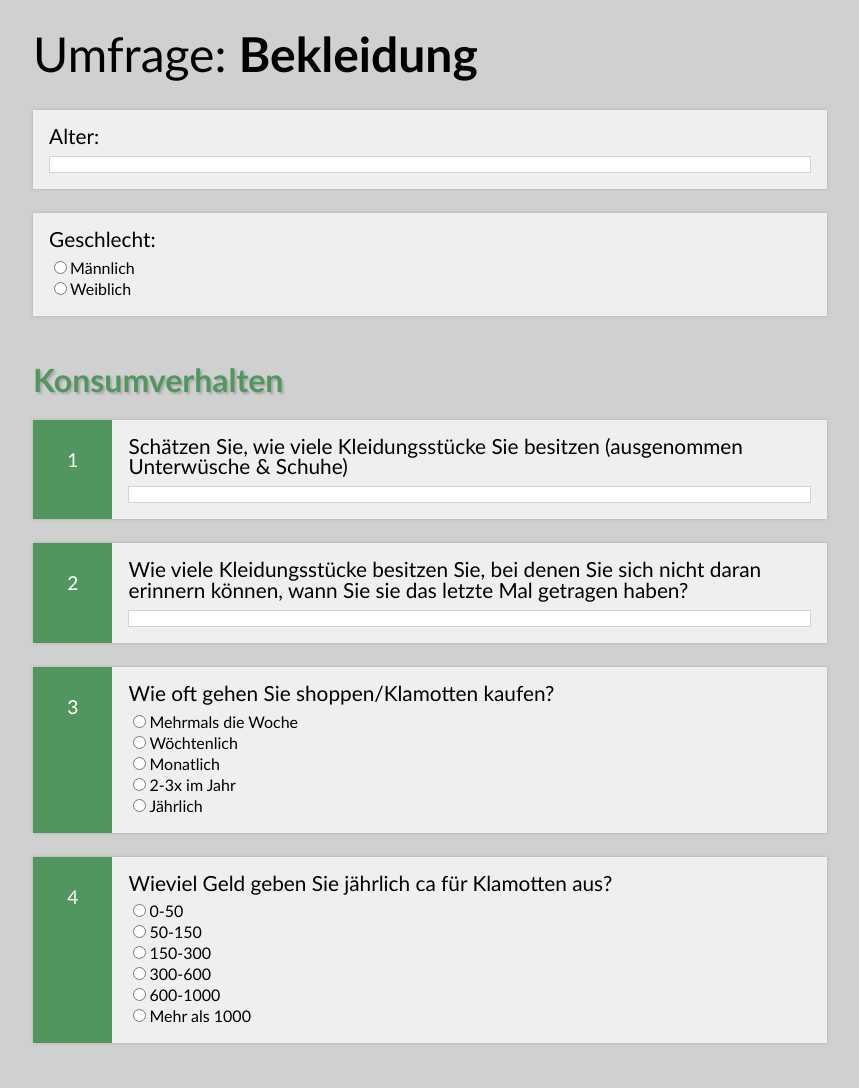
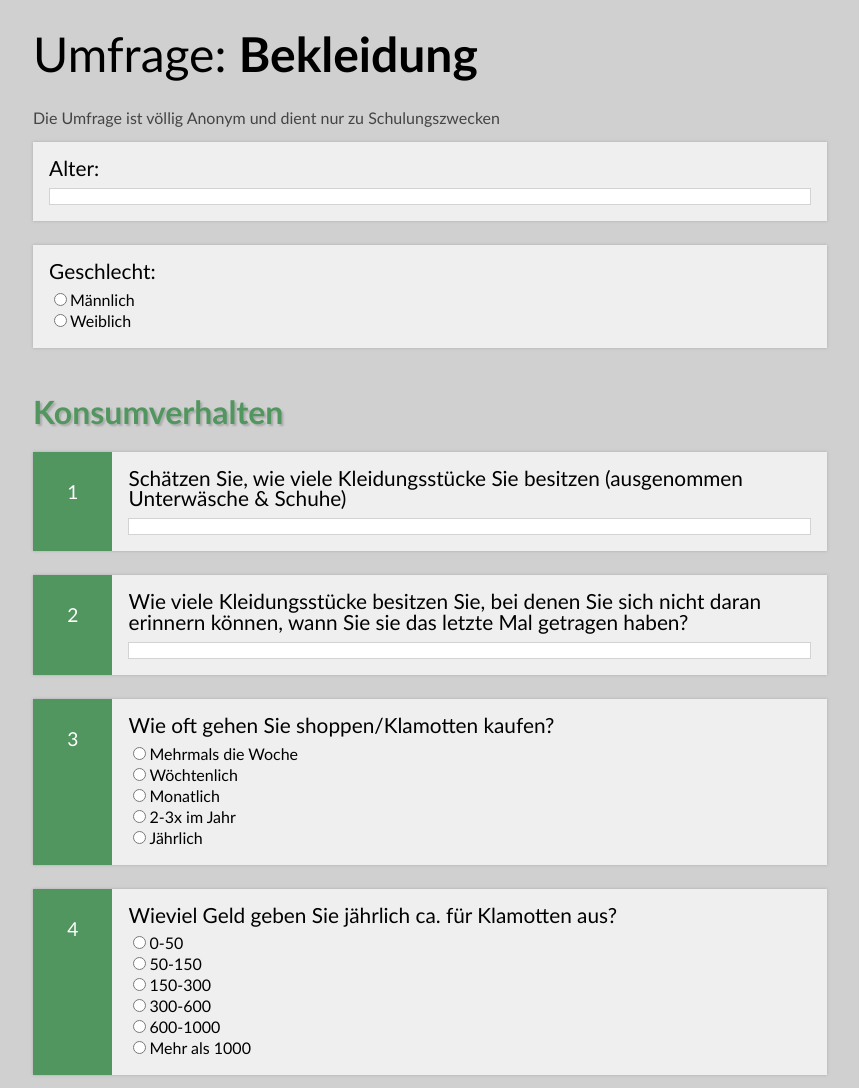
Before and after one commit to Duffed/umfrage, a PHP site: page / in a window 1280 px wide. Shown: the top 1088 px of the page, without its empty margins (210-1069 px from the left). Run offline with PHP 8.4, Linux system fonts and the light colour scheme.

Commit message:
Rechtschreibfehler, Intro-Klausel, bug fix, ...
etc

```diff
--- a/index.php
+++ b/index.php
@@ -46,6 +46,7 @@
 
 	<div id="wrapper">
 		<h1>Umfrage: <b>Bekleidung</b></h1>
+		<p class="intro">Die Umfrage ist völlig Anonym und dient nur zu Schulungszwecken</p>
 		<!--img-->
 
 		<form action="danke.php" method="POST">
@@ -82,7 +83,7 @@
 				<div class="fragen_wrapper clearfix">
 					<div class="counter">1</div>
 					<div class="frage">
-						<h3>Schätzen Sie, wie viele Kleidungsstücke Sie besitzen (ausgenommen Unterwüsche & Schuhe)</h3>
+						<h3>Schätzen Sie, wie viele Kleidungsstücke Sie besitzen (ausgenommen Unterwäsche & Schuhe)</h3>
 						<p><input type="text" onChange="checkValue('frage1')" id="frage1" name="frage1"></p>
 					</div>
 				</div>
@@ -113,13 +114,13 @@
 				<div class="fragen_wrapper clearfix">
 					<div class="counter">4</div>
 					<div class="frage">
-						<h3>Wieviel Geld geben Sie jährlich ca für Klamotten aus?</h3>
+						<h3>Wieviel Geld geben Sie jährlich ca. für Klamotten aus?</h3>
 						<p><input type="radio" name="frage4" id="frage4_1" value="0-100"><label for="frage4_1">0-50</label></p>
 						<p><input type="radio" name="frage4" id="frage4_2" value="50-150"><label for="frage4_2">50-150</label></p>
 						<p><input type="radio" name="frage4" id="frage4_3" value="150-300"><label for="frage4_3">150-300</label></p>
 						<p><input type="radio" name="frage4" id="frage4_4" value="300-600"><label for="frage4_4">300-600</label></p>
 						<p><input type="radio" name="frage4" id="frage4_5" value="600-1000"><label for="frage4_5">600-1000</label></p>
-						<p><input type="radio" name="frage4" id="frage4_6" value=">1000"><label for="frage4_5">Mehr als 1000</label></p>
+						<p><input type="radio" name="frage4" id="frage4_6" value=">1000"><label for="frage4_6">Mehr als 1000</label></p>
 					</div>
 				</div>
 
@@ -234,8 +235,8 @@
 					<div class="frage">
 						<h3>Wann bzw. warum kaufen Sie Klamotten?</h3>
 						<p><input type="radio" name="frage13" id="frage13_1" value="wenn noetig"><label for="frage13_1">Nur, wenn ich wirklich neue brauche</label></p>
-						<p><input type="radio" name="frage13" id="frage13_2" value="neuer trend"><label for="frage13_1">Sobald neue Kollektionen erscheinen/neue Trends</label></p>
-						<p><input type="radio" name="frage13" id="frage13_3" value="spontan"><label for="frage13_1">Spontan, wenn mir danach ist</label></p>
+						<p><input type="radio" name="frage13" id="frage13_2" value="neuer trend"><label for="frage13_2">Sobald neue Kollektionen erscheinen/neue Trends</label></p>
+						<p><input type="radio" name="frage13" id="frage13_3" value="spontan"><label for="frage13_3">Spontan, wenn mir danach ist</label></p>
 					</div>
 				</div>
 
@@ -273,10 +274,11 @@
 				<div class="fragen_wrapper clearfix">
 					<div class="counter">16</div>
 					<div class="frage">
-						<h3>Wie denken Sie über Klamotten die unter Fragwürdigen Bedingungen hergestellt wurden?</h3>
+						<h3>Wie denken Sie über Klamotten, die unter fragwürdigen Bedingungen hergestellt wurden?</h3>
 						<p><input type="radio" name="frage16" id="frage16_1" value="egal"><label for="frage16_1">Ist mir egal, hauptsache günstig.</label></p>
 						<p><input type="radio" name="frage16" id="frage16_2" value="wuerde gerne"><label for="frage16_2">Ich würde gerne darauf achten, aber wo soll man dann noch etwas kaufen?</label></p>
-						<p><input type="radio" name="frage16" id="frage16_3" value="wichtig"><label for="frage16_3">Ich achte sehr darauf und kaufe keine Kleidung, die unter schlechten Bedingungen hergestellt wird.</label></p>
+						<p><input type="radio" name="frage16" id="frage16_3" value="wenn moeglich"><label for="frage16_3">Wenn möglich, kaufe ich nur Kleidung, die nicht unter schlechten Bedingungen hergestellt wird.</label></p>
+						<p><input type="radio" name="frage16" id="frage16_4" value="wichtig"><label for="frage16_4">Ich achte sehr darauf und kaufe keine Kleidung, die unter schlechten Bedingungen hergestellt wird.</label></p>
 					</div>
 				</div>
 
--- a/style.css
+++ b/style.css
@@ -41,6 +41,7 @@ b { font-weight: bold;}
 }
 
 h1 { font-size: 3rem; text-align: left;margin:auto;margin-bottom: 2rem;width:98%;display:block; }
+p.intro { display: block;width:98%;margin:0 auto 1rem auto;color:#444;}
 img {
 	position: absolute;
 	top:0px;
```
